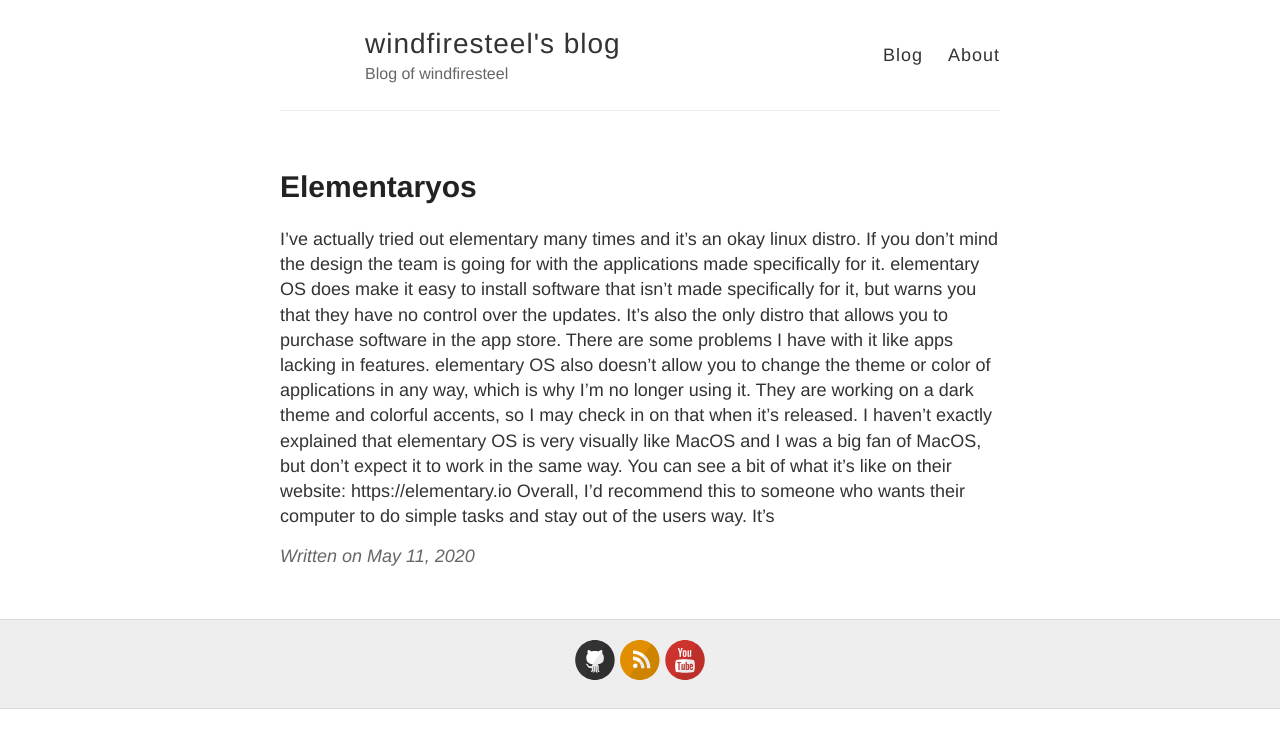
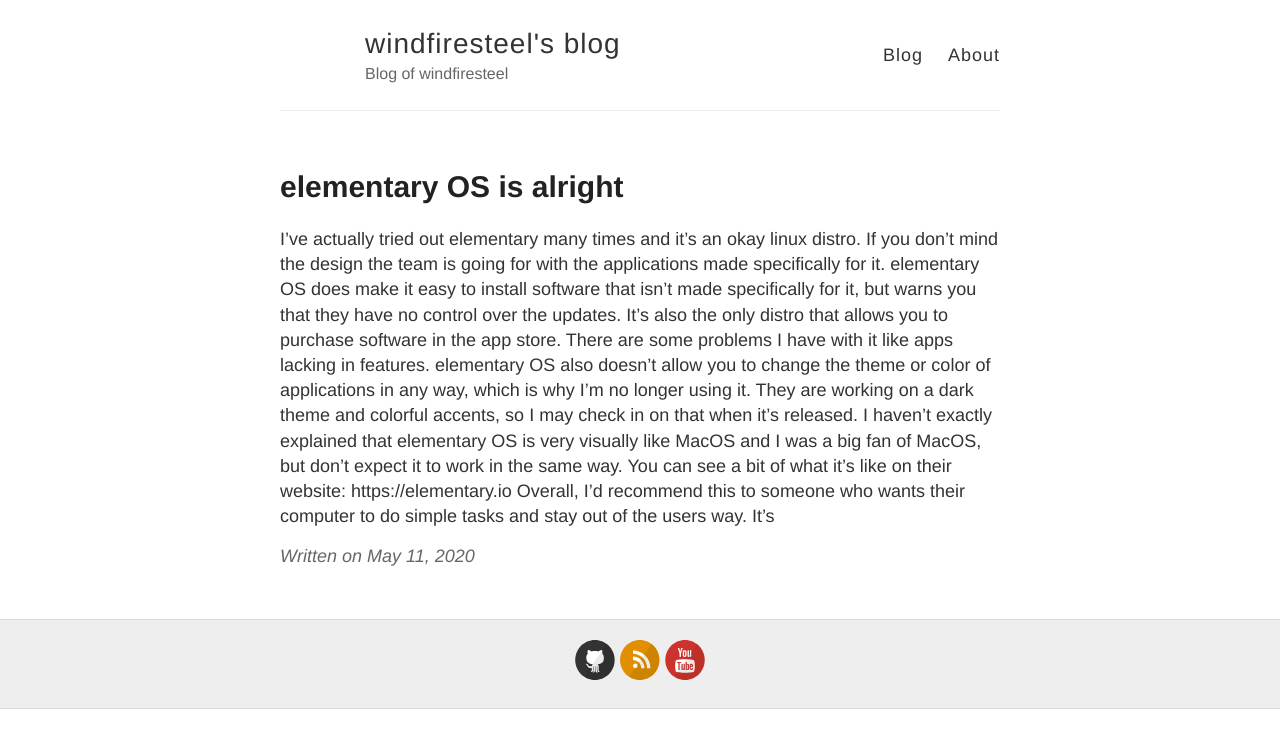
Before and after one commit to windfiresteel/windfiresteel.github.io, a Jekyll site: the page built from _posts/2020-05-11-elementaryOS.md, in a window 1280 px wide. Shown: the top 748 px of the page. Built offline with Jekyll 4.4.1, drawn with Linux system fonts in a browser that asks for light colours.

Commit message:
Update 2020-05-11-elementaryOS.md

```diff
--- a/_posts/2020-05-11-elementaryOS.md
+++ b/_posts/2020-05-11-elementaryOS.md
@@ -1,6 +1,6 @@
 ---
 layout: post
-title: #elementary OS is alright
+title: elementary OS is alright
 ---
 
 I've actually tried out elementary many times and it's an okay linux distro. If you don't mind the design the team is going for with the applications made specifically for it. elementary OS does make it easy to install software that isn't made specifically for it, but warns you that they have no control over the updates. It's also the only distro that allows you to purchase software in the app store. There are some problems I have with it like apps lacking in features. elementary OS also doesn't allow you to change the theme or color of applications in any way, which is why I'm no longer using it. They are working on a dark theme and colorful accents, so I may check in on that when it's released. I haven't exactly explained that elementary OS is very visually like MacOS and I was a big fan of MacOS, but don't expect it to work in the same way. You can see a bit of what it's like on their website: https://elementary.io
```
